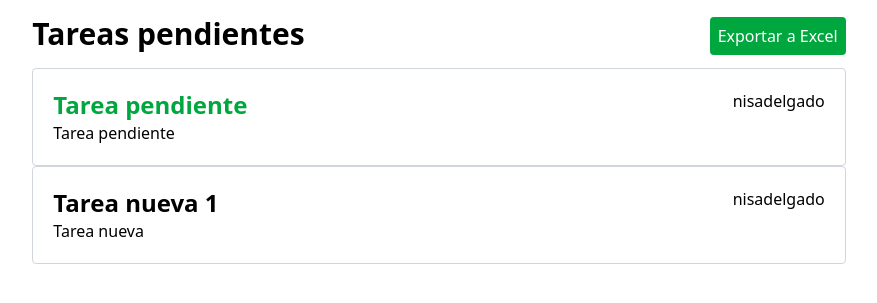
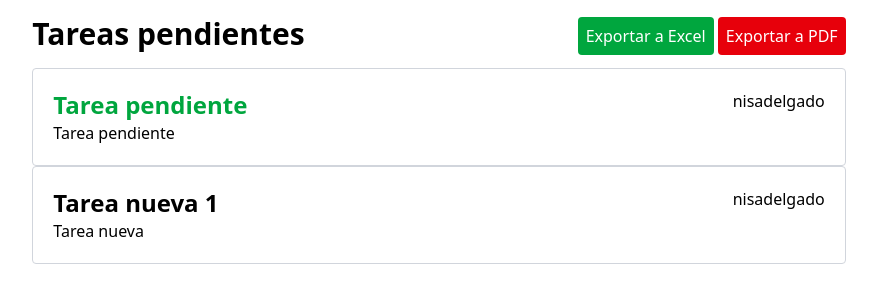
Before and after one commit to nisa6delgado/django-crud-auth, a Django app: page /tasks/ in a window 1280 px wide. Shown: the part 60-363 px from the top of the page, without its empty margins (201-1078 px from the left). Run offline with Django 5.2, Linux system fonts and the light colour scheme; a user stored in the database is signed in; data comes from the database, SQL or seed files in the repository; both versions use the stored data as it was after the commit.

Commit message:
Exportar a PDF

```diff
--- a/app/urls.py
+++ b/app/urls.py
@@ -34,5 +34,6 @@ urlpatterns = [
     path('tasks/<int:id>/complete', views.complete, name='complete'),
     path('tasks/<int:id>/delete', views.delete, name='delete'),
 
-    path('tasks/export', views.export, name='export'),
+    path('tasks/excel', views.excel, name='excel'),
+    path('tasks/pdf', views.pdf, name='pdf'),
 ]
--- a/tasks/templates/tasks/index.html
+++ b/tasks/templates/tasks/index.html
@@ -9,7 +9,8 @@
                 </div>
 
                 <div class="mt-6 mx-5">
-                    <a href="/tasks/export" class="rounded p-2 bg-green-600 text-white">Exportar a Excel</a>
+                    <a href="/tasks/excel" class="rounded p-2 bg-green-600 text-white">Exportar a Excel</a>
+                    <a href="/tasks/pdf" class="rounded p-2 bg-red-600 text-white">Exportar a PDF</a>
                 </div>
             </div>
 
--- a/tasks/views.py
+++ b/tasks/views.py
@@ -1,14 +1,20 @@
-from django.shortcuts import render, redirect, get_object_or_404
+from django.contrib.auth import login, logout, authenticate
+from django.contrib.auth.decorators import login_required
 from django.contrib.auth.forms import UserCreationForm, AuthenticationForm
 from django.contrib.auth.models import User
-from django.contrib.auth import login, logout, authenticate
 from django.db import IntegrityError
+from django.http import HttpResponse
+from django.shortcuts import render, redirect, get_object_or_404
+from django.utils import timezone
+from io import BytesIO
+from reportlab.platypus import SimpleDocTemplate, Table, TableStyle, Paragraph
+from reportlab.lib import colors
+from reportlab.lib.pagesizes import letter
+from reportlab.lib.styles import getSampleStyleSheet
+from reportlab.lib.units import inch
 from .forms import TaskForm
 from .models import Task
-from django.utils import timezone
-from django.contrib.auth.decorators import login_required
 from .resources import TaskResource
-from django.http import HttpResponse
 
 
 def home(request):
@@ -182,9 +188,75 @@ def signin(request):
 
 
 @login_required
-def export(request):
+def excel(request):
     resource = TaskResource()
     dataset = resource.export()
     response = HttpResponse(dataset.xlsx, content_type='application/vnd.openxmlformats-officedocument.spreadsheetml.sheet')
     response['Content-Disposition'] = 'attachment; filename="tareas.xlsx"'
     return response
+
+
+@login_required
+def pdf(request):
+    tasks = Task.objects.all()
+
+    data = [
+        [
+            Paragraph('<b>Título</b>'),
+            Paragraph('<b>Descripción</b>'),
+            Paragraph('<b>Fecha de creación</b>'),
+            Paragraph('<b>Está completado?</b>'),
+            Paragraph('<b>Es importante?</b>'),
+            Paragraph('<b>Usuario</b>'),
+        ],
+    ]
+
+    styles = getSampleStyleSheet()
+    style = styles['Normal']
+
+    for task in tasks:
+        created = task.created.strftime('%d/%m/%Y')
+        completed = 'Si' if task.completed else 'No'
+        important = 'Si' if task.important == True else 'No'
+
+        data.append([
+            Paragraph(task.title, style),
+            Paragraph(task.description, style),
+            Paragraph(str(created), style),
+            Paragraph(str(completed), style),
+            Paragraph(str(important), style),
+            Paragraph(str(task.user), style),
+        ])
+
+    buffer = BytesIO()
+
+    document = SimpleDocTemplate(
+        buffer,
+        pagesize=letter,
+        rightMargin=5,
+        leftMargin=5,
+        topMargin=5,
+        bottomMargin=5
+    )
+
+    widthPage = letter[0] - document.leftMargin - document.rightMargin
+
+    table = Table(data, colWidths=[None] * len(data[0]))
+
+    style = TableStyle([
+        ('GRID', (0, 0), (-1, -1), 1, colors.black),
+        ('BOX', (0, 0), (-1, -1), 1, colors.black),
+        ('VALIGN', (0, 0), (-1, -1), 'TOP'),
+        ('ALIGN', (0, 0), (0, -1), 'LEFT'),
+        ('ALIGN', (-2, 0), (-1, -1), 'RIGHT'),
+    ])
+
+    table.setStyle(style)
+
+    story = [table]
+    document
+    document.build(story)
+
+    response = HttpResponse(buffer.getvalue(), content_type='application/pdf')
+    response['Content-Disposition'] = 'attachment; filename="tareas.pdf"'
+    return response
```
Also changed, not shown: requirements.txt (+14 -0 lines), db.sqlite3.
